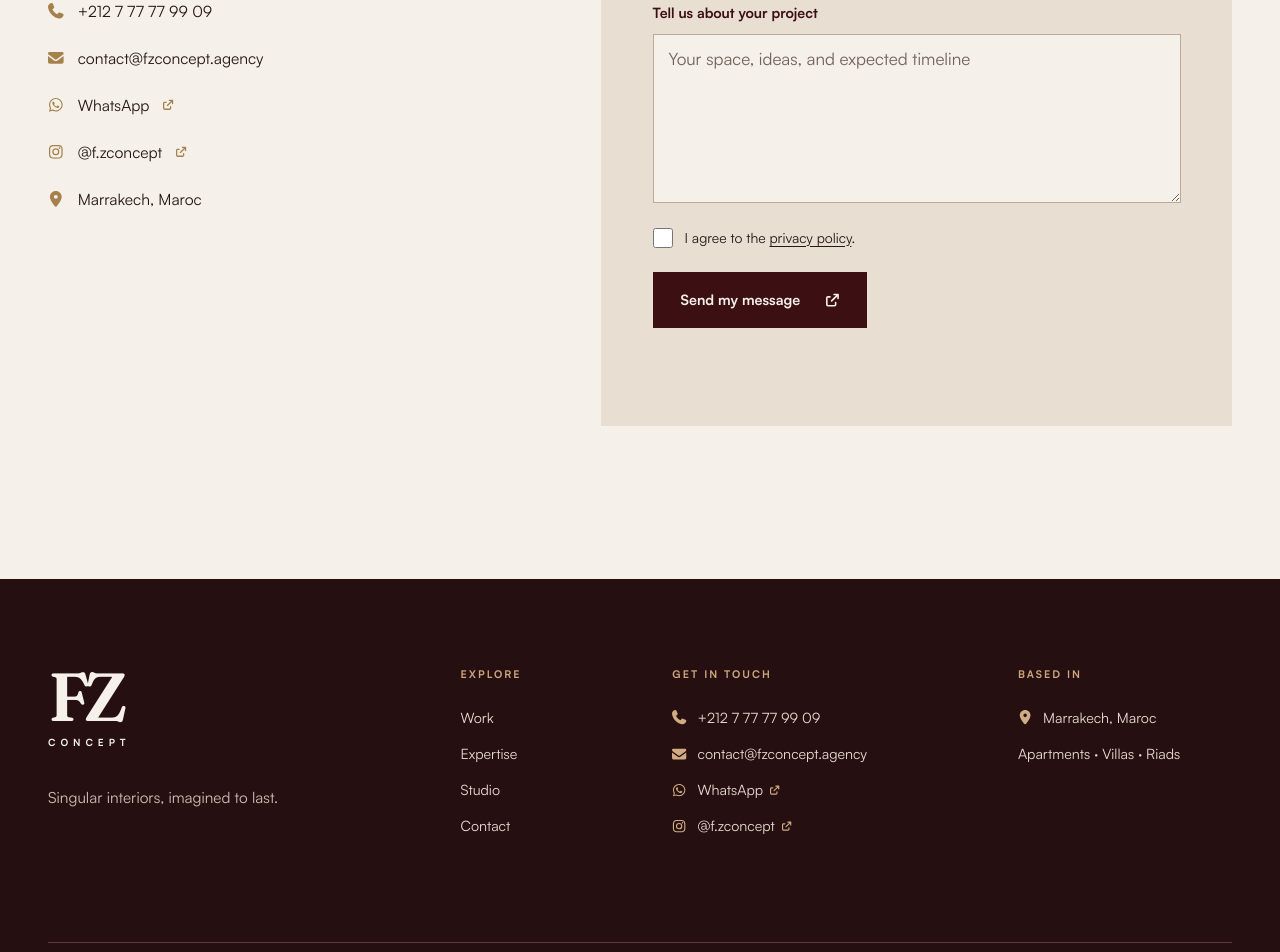
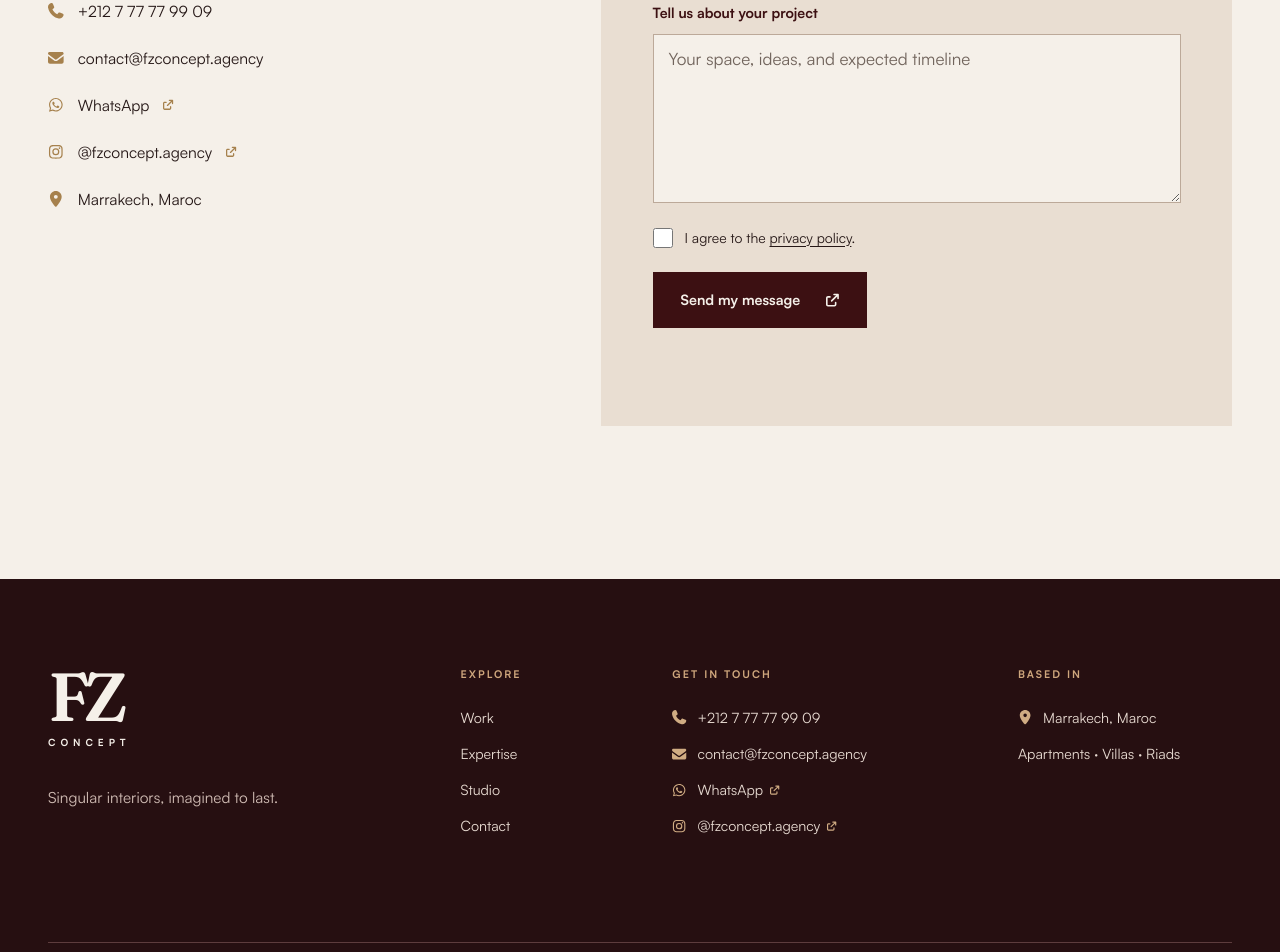
Before and after one commit to yassinejoundi/fzconcept-agency, a Next.js app: page /contact in a window 1280 px wide. Shown: the part 1260-2212 px from the top of the page. Built offline with nearby package versions, Linux system fonts and the light colour scheme; no server answers.

Commit message:
fix(social): point Instagram to agency account

```diff
--- a/components/common/Footer.tsx
+++ b/components/common/Footer.tsx
@@ -29,7 +29,7 @@ export function Footer() {
           <a href="tel:+212777779909"><FontAwesomeIcon icon={faPhone} aria-hidden="true" /> +212 7 77 77 99 09</a>
           <a href="mailto:contact@fzconcept.agency"><FontAwesomeIcon icon={faEnvelope} aria-hidden="true" /> contact@fzconcept.agency</a>
           <a href="https://wa.me/212777779909" target="_blank" rel="noopener noreferrer"><FontAwesomeIcon icon={faWhatsapp} aria-hidden="true" /> WhatsApp <FontAwesomeIcon icon={faArrowUpRightFromSquare} aria-hidden="true" /></a>
-          <a href="https://www.instagram.com/f.zconcept" target="_blank" rel="noopener noreferrer"><FontAwesomeIcon icon={faInstagram} aria-hidden="true" /> @f.zconcept <FontAwesomeIcon icon={faArrowUpRightFromSquare} aria-hidden="true" /></a>
+          <a href="https://www.instagram.com/fzconcept.agency" target="_blank" rel="noopener noreferrer"><FontAwesomeIcon icon={faInstagram} aria-hidden="true" /> @fzconcept.agency <FontAwesomeIcon icon={faArrowUpRightFromSquare} aria-hidden="true" /></a>
         </div>
         <div className="fz-footer-column fz-footer-place">
           <h2>{fr ? "Notre adresse" : "Based in"}</h2>
--- a/components/contact/FormSection.tsx
+++ b/components/contact/FormSection.tsx
@@ -92,7 +92,7 @@ export function FormSection() {
             <a href="tel:+212777779909"><FontAwesomeIcon icon={faPhone} aria-hidden="true" /> +212 7 77 77 99 09</a>
             <a href="mailto:contact@fzconcept.agency"><FontAwesomeIcon icon={faEnvelope} aria-hidden="true" /> contact@fzconcept.agency</a>
             <a href="https://wa.me/212777779909" target="_blank" rel="noopener noreferrer"><FontAwesomeIcon icon={faWhatsapp} aria-hidden="true" /> WhatsApp <FontAwesomeIcon icon={faArrowUpRightFromSquare} aria-hidden="true" /></a>
-            <a href="https://www.instagram.com/f.zconcept" target="_blank" rel="noopener noreferrer"><FontAwesomeIcon icon={faInstagram} aria-hidden="true" /> @f.zconcept <FontAwesomeIcon icon={faArrowUpRightFromSquare} aria-hidden="true" /></a>
+            <a href="https://www.instagram.com/fzconcept.agency" target="_blank" rel="noopener noreferrer"><FontAwesomeIcon icon={faInstagram} aria-hidden="true" /> @fzconcept.agency <FontAwesomeIcon icon={faArrowUpRightFromSquare} aria-hidden="true" /></a>
             <span><FontAwesomeIcon icon={faLocationDot} aria-hidden="true" /> Marrakech, Maroc</span>
           </div>
         </div>
--- a/components/links/LinksList.tsx
+++ b/components/links/LinksList.tsx
@@ -13,7 +13,7 @@ export function LinksList() {
   const links = [
     { label: fr ? "Appeler le studio" : "Call the studio", detail: "+212 7 77 77 99 09", href: "tel:+212777779909", icon: faPhone },
     { label: "WhatsApp", detail: fr ? "Écrivez-nous directement" : "Message us directly", href: "https://wa.me/212777779909", icon: faWhatsapp },
-    { label: "Instagram", detail: "@f.zconcept", href: "https://www.instagram.com/f.zconcept", icon: faInstagram },
+    { label: "Instagram", detail: "@fzconcept.agency", href: "https://www.instagram.com/fzconcept.agency", icon: faInstagram },
     { label: "Email", detail: "contact@fzconcept.agency", href: "mailto:contact@fzconcept.agency", icon: faEnvelope },
     { label: fr ? "Explorer le site" : "Explore the website", detail: "fzconcept.agency", href: "/", icon: faGlobe },
   ]
```
